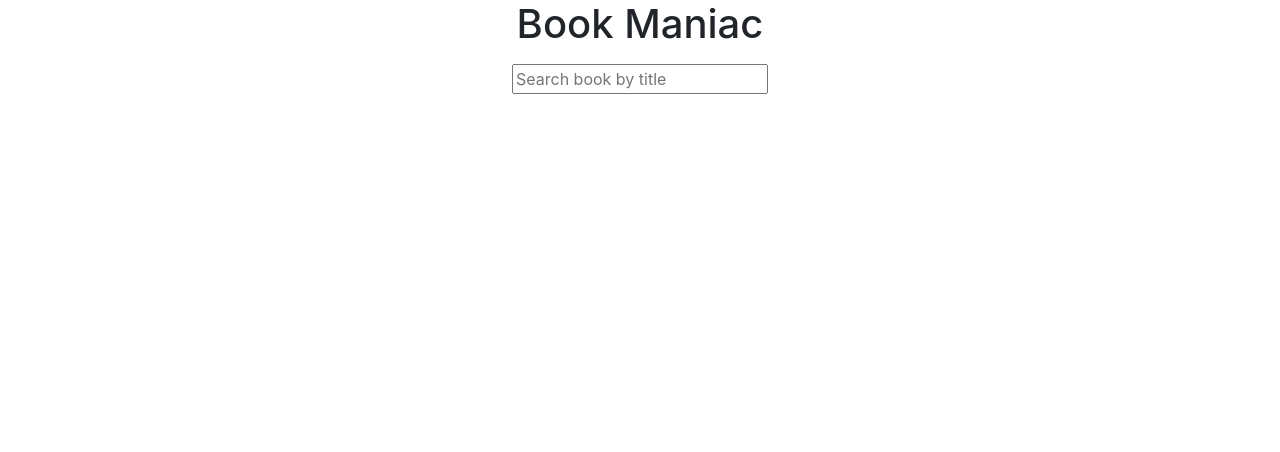
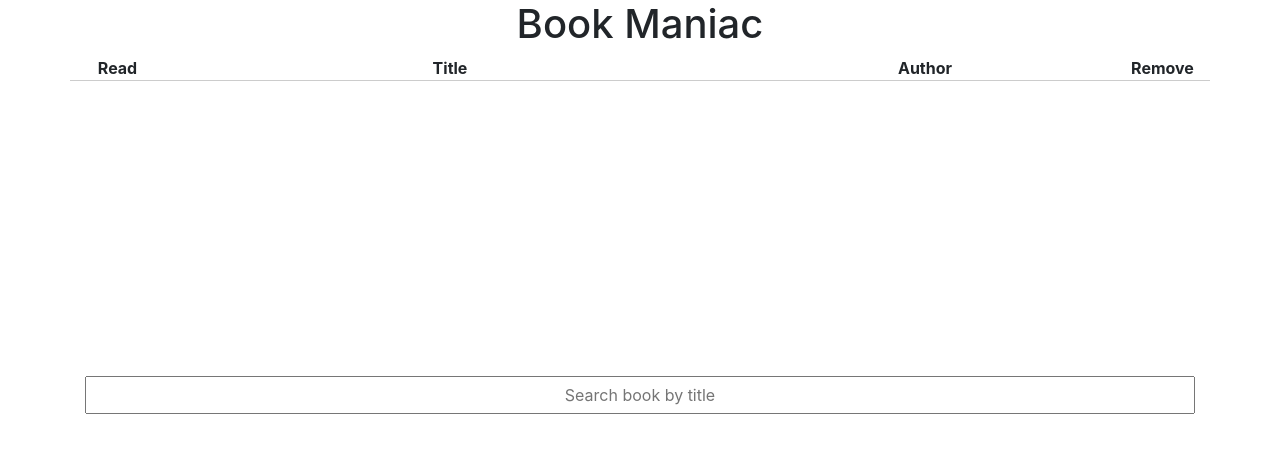
Before and after one commit to vinigaribaldi/Book-Maniac, a React (Create React App) app: page / in a window 1280 px wide. Shown: the top 452 px of the page. Built offline with nearby package versions, Linux system fonts and the light colour scheme.

Commit message:
Layout update

```diff
--- a/package.json
+++ b/package.json
@@ -3,6 +3,9 @@
   "version": "0.1.0",
   "private": true,
   "dependencies": {
+    "@fortawesome/fontawesome-svg-core": "^1.2.28",
+    "@fortawesome/free-solid-svg-icons": "^5.13.0",
+    "@fortawesome/react-fontawesome": "^0.1.9",
     "@testing-library/jest-dom": "^4.2.4",
     "@testing-library/react": "^9.3.2",
     "@testing-library/user-event": "^7.1.2",
--- a/src/components/BookItem.js
+++ b/src/components/BookItem.js
@@ -1,23 +1,33 @@
 import React from 'react';
 import PropTypes from 'prop-types';
+import { Row, Col, Button } from 'react-bootstrap';
+import { FontAwesomeIcon } from '@fortawesome/react-fontawesome'
+import { faTrashAlt } from '@fortawesome/free-solid-svg-icons'
 
 function BookItem({ book, toggleRead, onDelete }) {
   return (
-    <li>
+    <Row>
+      <Col xs={2} sm={1} className={'read'}>
         <input
           type="checkbox"
           checked={book.read}
           onChange={toggleRead}
         />
+      </Col>
+      <Col xs={4} sm={6}>
         {book.title}
-      <button onClick={onDelete} type="button">Remover</button>
-    </li>
+      </Col>
+      <Col xs={4} sm={4}>
+        {book.author}
+      </Col>
+      <Col xs={2} sm={1}>
+        <Button variant="link" size="sm" onClick={onDelete}>
+          <FontAwesomeIcon icon={faTrashAlt} />
+        </Button>
+      </Col>
+    </Row>
   );
 }
-
-BookItem.defaultProps = {
-  book: 'Not selected',
-};
 
 BookItem.propTypes = {
   book: PropTypes.object,
--- a/src/components/BookList.js
+++ b/src/components/BookList.js
@@ -1,9 +1,10 @@
 import React, { Component } from 'react';
 import { debounce } from 'lodash';
-import { ListGroup } from 'react-bootstrap';
+import { ListGroup, Card, Container, Row, Col } from 'react-bootstrap';
 
 import BookItem from './BookItem';
 import Api from '../Api';
+import './BookList.scss';
 
 class BookList extends Component {
   state = {
@@ -38,7 +39,8 @@ class BookList extends Component {
       title: doc.title,
       author: doc.author_name,
       id: doc.isbn[0],
-      read: false
+      read: false,
+      readOn: null
     }))
 
     this.setState({ searchResult: result });
@@ -62,7 +64,7 @@ class BookList extends Component {
   }
 
   handleRead = (book) => {
-    const newBook = {...book, read: !book.read};
+    const newBook = {...book, read: !book.read, readOn: !book.read ? new Date() : null};
 
     this.handleDelete(book);
     this.handleAdd(newBook);
@@ -71,7 +73,13 @@ class BookList extends Component {
   render() {
     return (
       <div>
-        <ul>
+        <Container className="bookList">
+          <Row>
+            <Col xs={2} sm={1}><b>Read</b></Col>
+            <Col xs={4} sm={6}><b>Title</b></Col>
+            <Col xs={4} sm={4}><b>Author</b></Col>
+            <Col xs={2} sm={1}><b>Remove</b></Col>
+          </Row>
           {this.state.books.sort((a, b) => a.title < b.title ? -1 : 1).map(book => (
             <BookItem
               key={book}
@@ -80,14 +88,22 @@ class BookList extends Component {
               onDelete={() => this.handleDelete(book)}
             />
           ))}
-        </ul>
+        </Container>
+
+        <div className="bookSearch">
+          <Container>
+            <Row>
+              <Col>
                 <input
                   type="text"
                   placeholder="Search book by title"
                   onChange={this.handleInputChange}
                   value={this.state.searchString}
                 />
-
+              </Col>
+            </Row>
+            <Row>
+              <Col>
                 <ListGroup>
                   {this.state.searchResult.map(book => (
                     <ListGroup.Item action onClick={() => this.handleAdd(book)} key={book.id}>
@@ -95,6 +111,10 @@ class BookList extends Component {
                     </ListGroup.Item>
                   ))}
                 </ListGroup>
+              </Col>
+            </Row>
+          </Container>
+        </div>
       </div>
     );
   }
--- /dev/null
+++ b/src/components/BookList.scss
@@ -0,0 +1,24 @@
+div {
+  justify-content: center;
+  align-items: center;
+
+  .bookList {
+    overflow-y: scroll;
+    height: 300px;
+    width: 100%;
+
+    .row {
+      border-bottom: 1px solid #ccc;
+    }
+  }
+
+  .bookSearch {
+    padding-top: 20px;
+
+    input {
+      text-align: center;
+      width: 100%;
+      line-height: 2rem;
+    }
+  }
+}
```
Also changed, not shown: src/App.scss (line endings or trailing spaces), 1 other file (tests, documents, lock files or other folders). Lines whose indentation alone changed are shown as unchanged.
